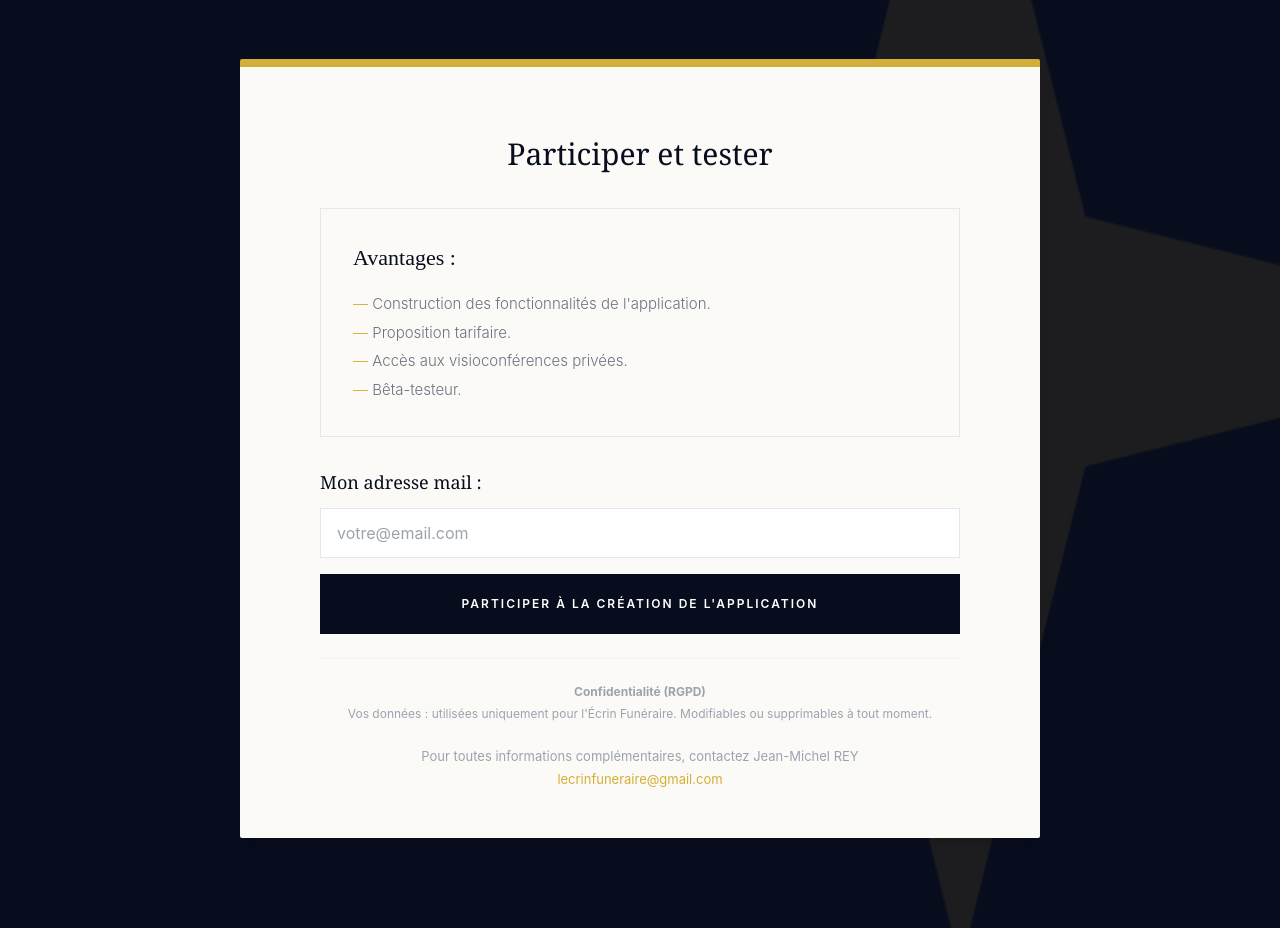
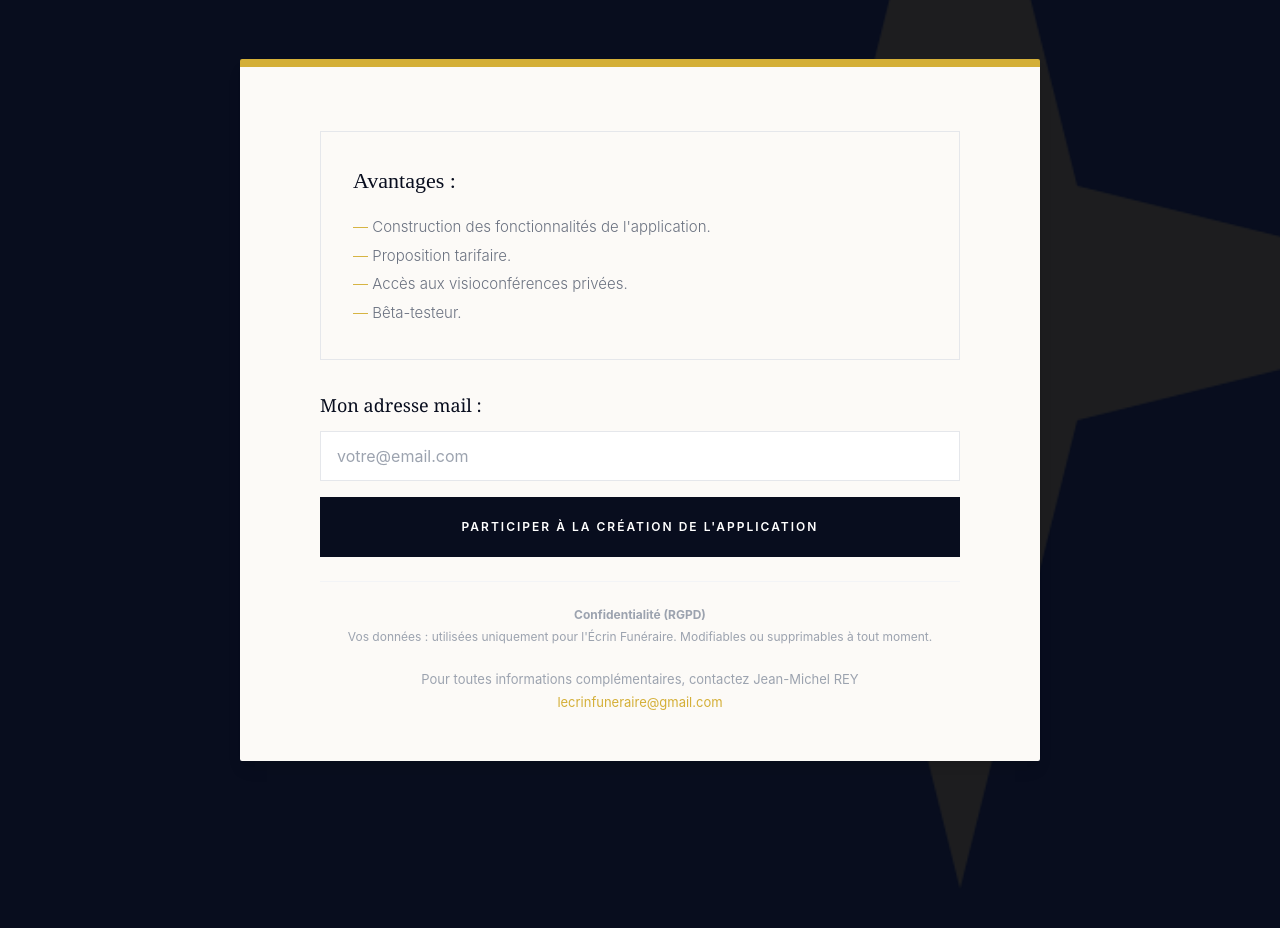
Before and after one commit to mosafly/ecrin-funeraire, a Next.js app: page / in a window 1280 px wide. Shown: the part 3660-4588 px from the top of the page. Built offline with nearby package versions, Linux system fonts and the light colour scheme.

Commit message:
Remove waitlist subtitle

```diff
--- a/components/WaitlistSection.tsx
+++ b/components/WaitlistSection.tsx
@@ -25,13 +25,6 @@ export default function WaitlistSection() {
         {/* Form card */}
         <div className="w-full bg-[#fcfaf7] border-t-8 border-[#d4af37] rounded-sm shadow-lg">
           <div className="px-6 pt-10 pb-8 md:px-20 md:pt-16 md:pb-12">
-            <h3
-              className="text-[24px] md:text-[30px] text-[#080d1e] text-center mb-6 md:mb-8"
-              style={{ fontFamily: 'Georgia, serif' }}
-            >
-              Participer et tester
-            </h3>
-
             {/* Avantages */}
             <div className="border border-[#e5e7eb] p-5 md:p-8 mb-6 md:mb-8">
               <p
```
